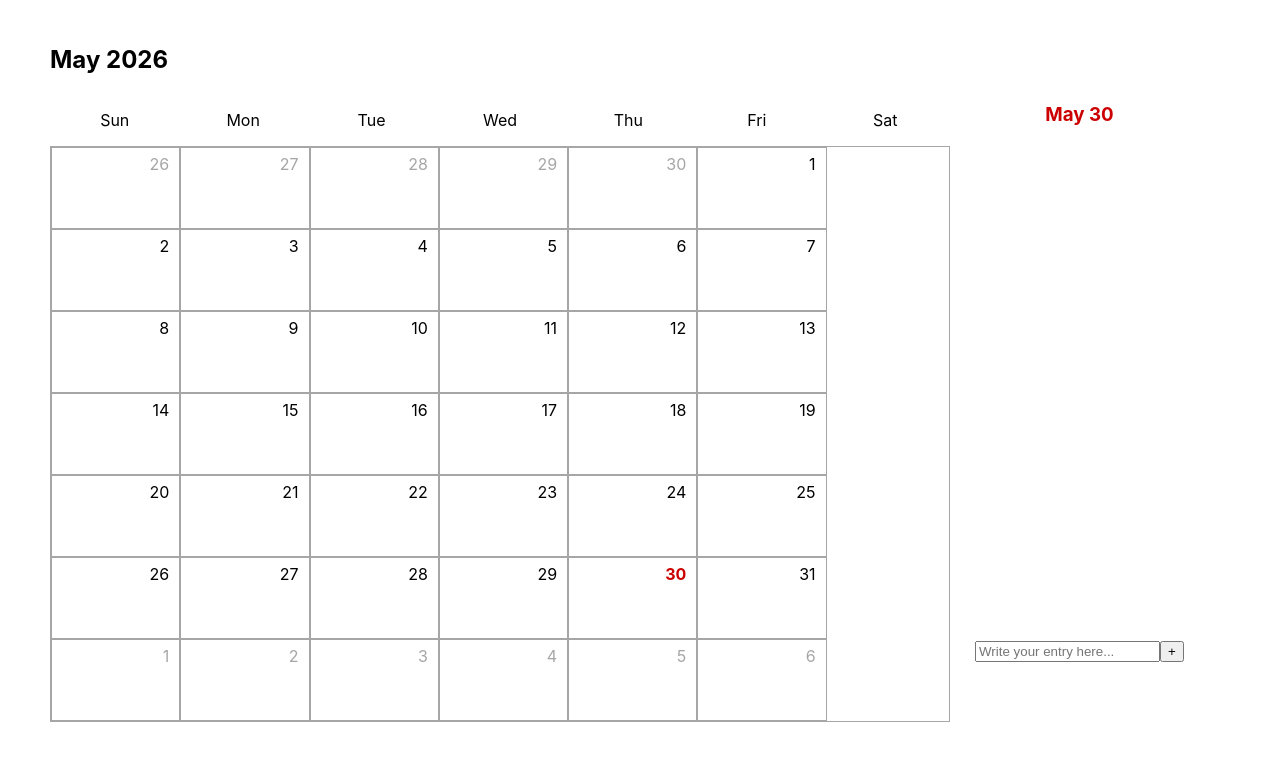
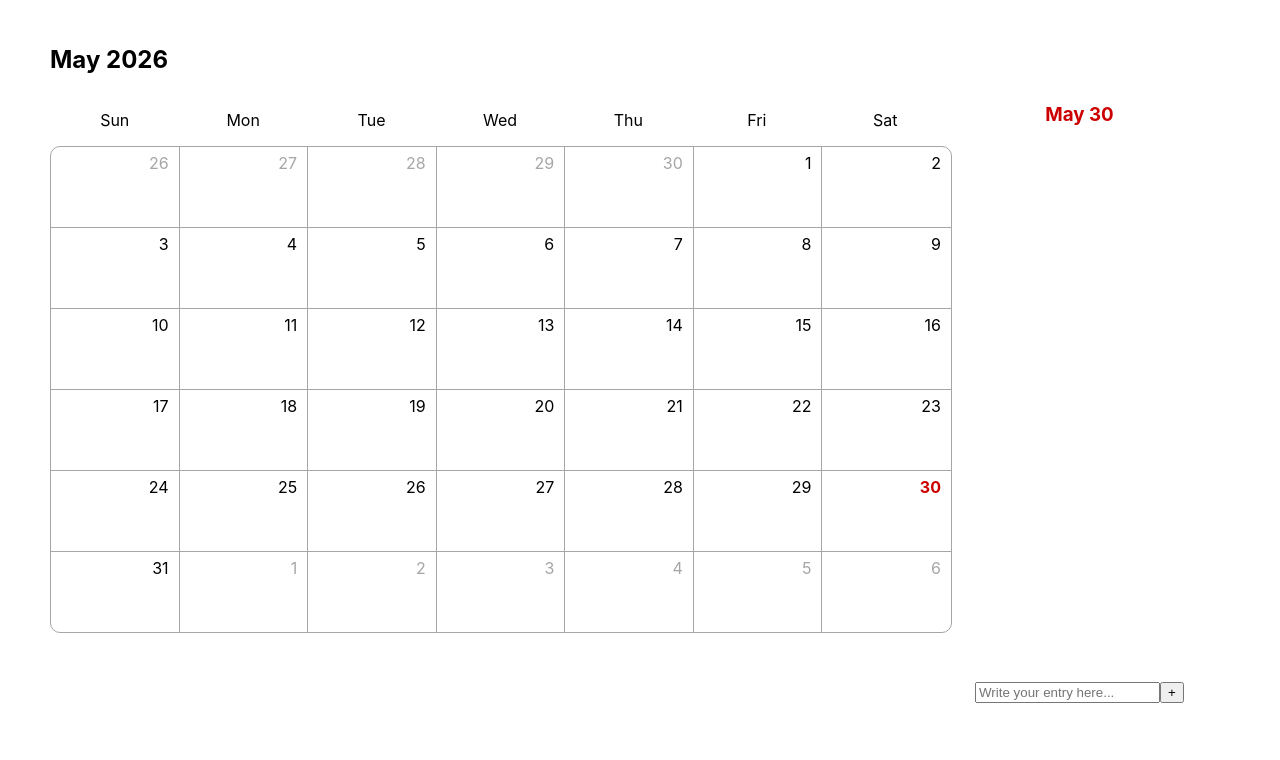
Before and after one commit to clarissaak/journal, a React (Create React App) app: page / in a window 1280 px wide. Shown: the top 760 px of the page. Built offline with nearby package versions, Linux system fonts and the light colour scheme.

Commit message:
fixed calendar grid + added entry indication

```diff
--- a/src/calendarDays.js
+++ b/src/calendarDays.js
@@ -29,15 +29,31 @@ function CalendarDays(props) {
     <div className="table-content">
         {
         currentDays.map((day) => {
-            return (
+
+        const dateKey = day.date.toISOString().split("T")[0];
+
+        const hasEntry =
+            props.entries[dateKey] &&
+            props.entries[dateKey].length > 0;
+
+        return (
             <div
                 key={day.date.toISOString()}
-                className={"calendar-day" + (day.currentMonth ? " current" : "") + (day.selected ? " selected" : "")}
-                    onClick={() => props.changeCurrentDay(day)}>
+                className={
+                    "calendar-day" +
+                    (day.currentMonth ? " current" : "") +
+                    (day.selected ? " selected" : "")
+                }
+                onClick={() => props.changeCurrentDay(day)}
+            >
                 <p>{day.number}</p>
+
+                {hasEntry && (
+                    <span className="entry-indicator"></span>
+                )}
             </div>
-            )
-        })
+        )
+    })
         }
     </div>
     )
--- a/src/journal.css
+++ b/src/journal.css
@@ -42,17 +42,29 @@
 .table-content {
   width: 100%;
   flex-grow: 1;
-  display: flex;
-  flex-wrap: wrap;
-  box-sizing: border-box;
-  border: .5px solid #a6a6a6;
+
+  display: grid;
+  grid-template-columns: repeat(7, 1fr);
+
+  border: 1px solid #a6a6a6;
+  border-radius: 10px;
+  overflow: hidden;
 }
 
 .calendar-day {
-  width: 14.173%;
   height: 80px;
   position: relative;
-  border: .25px solid #a6a6a6;
+
+  border-right: 1px solid #a6a6a6;
+  border-bottom: 1px solid #a6a6a6;
+}
+
+.calendar-day:nth-child(7n) {
+  border-right: none;
+}
+
+.calendar-day:nth-last-child(-n+7) {
+  border-bottom: none;
 }
 
 .calendar-day:hover {
@@ -75,6 +87,20 @@
   font-weight: bold;
 }
 
+.entry-indicator {
+    position: absolute;
+    bottom: 10px;
+    left: 50%;
+
+    width: 8px;
+    height: 8px;
+
+    transform: translateX(-50%);
+
+    background-color: #e8b4b4;
+    border-radius: 50%;
+}
+
 .entry-panel {
   display: flex;
   flex-direction: column;
@@ -82,14 +108,24 @@
 }
 
 .entries {
-  display: block;
   height: 75%;
+}
+
+.entries ul {
+  justify-items: left;
+  list-style-type: circle;
+  padding: 0 20px ;
+}
+
+.entries li {
+  padding: 5px;
 }
 
 h3 {
   color: #cc0000;
+  margin-bottom: 0;
 }
 
-.add-entry {
+form {
     position: relative;
 }
--- a/src/journal.js
+++ b/src/journal.js
@@ -56,30 +56,39 @@ function Journal() {
                             })
                             }
                         </div>
-                        <CalendarDays day={currentDay} changeCurrentDay={changeCurrentDay} />
+                        <CalendarDays
+                            day={currentDay}
+                            changeCurrentDay={changeCurrentDay}
+                            entries={entries}
+                        />
                     </div>
                 </div>
                 <div className="entry-panel">
+                    <h3>{months[currentDay.getMonth()]} {currentDay.getDate()}</h3>
                     <div className="entries">
-                        <h3>{months[currentDay.getMonth()]} {currentDay.getDate()}</h3>
+                        <ul>
                             {todaysEntries.map((entry, index) => (
-                            <p key={index}>{entry.text}</p>
+                                <li key={index}>
+                                    {entry.text}
+                                </li>
                             ))}
+                        </ul>
                     </div>
-                    <div className="add-entry">
+                    <form onSubmit={(e) => {
+                        e.preventDefault();
+                        addEntry();
+                    }}>
                         <input
                             type="text"
                             placeholder="Write your entry here..."
                             value={inputEntry}
-                                onChange={(e) =>
-                                    setInputEntry(e.target.value)
-                                }
+                            onChange={(e) => setInputEntry(e.target.value)}
                         />
 
-                            <button className="add-btn" onClick={addEntry}>
+                        <button className="add-btn" type="submit">
                             +
                         </button>
-                    </div>
+                    </form>
                 </div>
             </div>
             )
```
Lines whose indentation alone changed are shown as unchanged.
